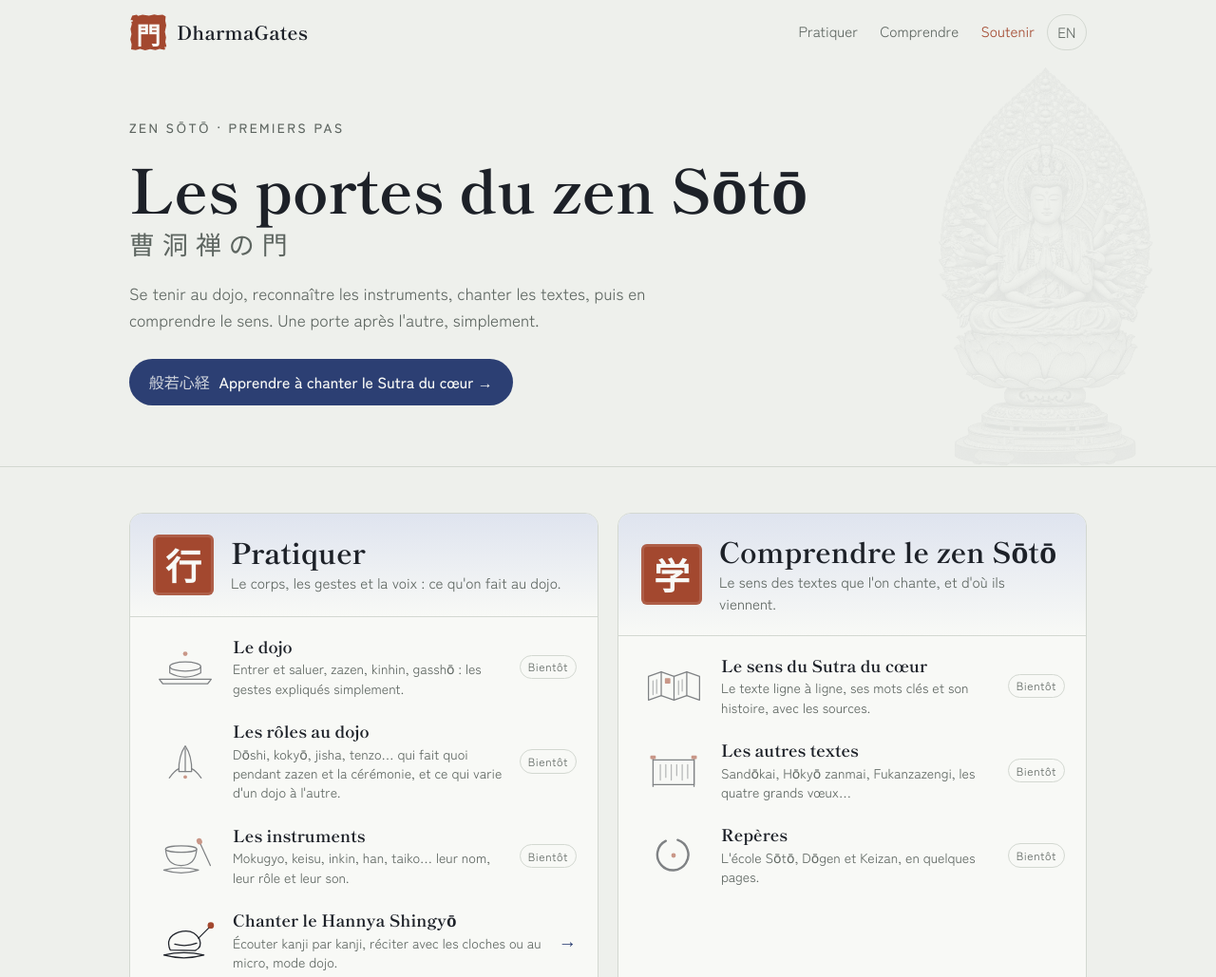
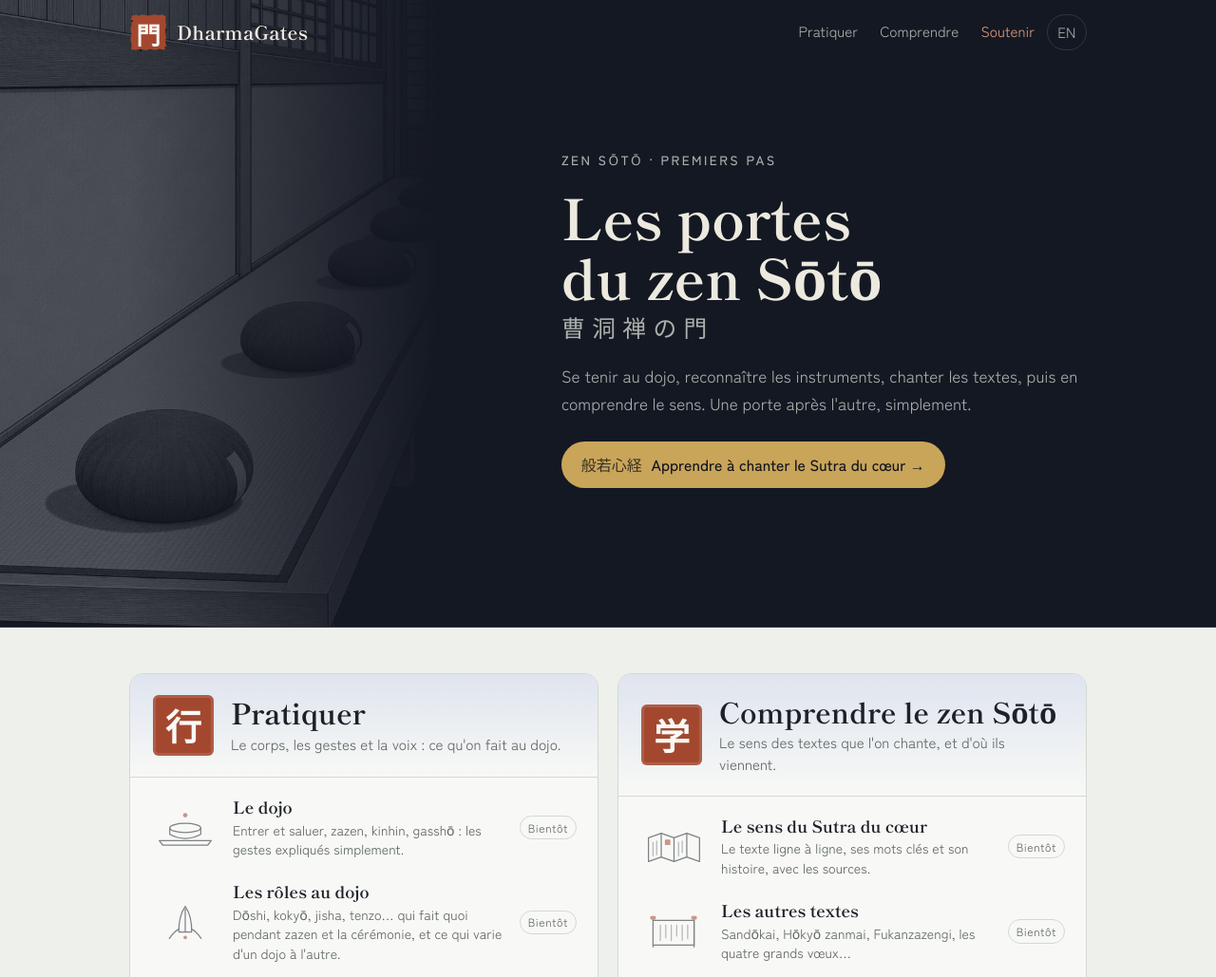
Before and after one commit to leonardjthomas1325/dharmagates, a plain HTML site: page index.html in a window 1280 px wide. Shown: the top 1029 px of the page at 95% size. Drawn offline with Linux system fonts and the light colour scheme.

Commit message:
Accueil : estrade du dojo en filigrane sur fond d'encre, calée dans le coin haut gauche (maquette Z2)
Remplace le Kannon en filigrane de l'ouverture par l'illustration de l'estrade
(accueil-dojo.webp), rognée en haut et à gauche et effacée vers la droite.
Le fond d'encre remonte derrière l'en-tête. Même rendu en français et en anglais.

Co-Authored-By: Claude Opus 5.5 <noreply@anthropic.com>
Claude-Session: https://claude.ai/code/session_017djE2ZACZH5ci7LUrLjdLx

```diff
--- a/index.html
+++ b/index.html
@@ -42,13 +42,14 @@
 
 <main>
   <div class="hero">
-    <div class="kannon" aria-hidden="true"></div>
-    <div class="wrap">
+    <!-- Fond d'encre qui remonte derrière l'en-tête, avec l'estrade du dojo en filigrane calée dans le coin haut gauche -->
+    <div class="encre" aria-hidden="true"><img src="accueil-dojo.webp" alt="" width="926" height="1463"></div>
+    <div class="wrap"><div class="hero-text">
       <p class="eyebrow">Zen Sōtō · premiers pas</p>
       <h1>Les portes du zen Sōtō<span class="jp" lang="ja">曹洞禅の門</span></h1>
       <p class="lead">Se tenir au dojo, reconnaître les instruments, chanter les textes, puis en comprendre le sens. Une porte après l'autre, simplement.</p>
       <a class="cta" href="hannya-shingyo/fr/"><span class="jp" lang="ja" aria-hidden="true">般若心経</span> Apprendre à chanter le Sutra du cœur →</a>
-    </div>
+    </div></div>
   </div>
 
   <!-- Deux portes. Une ligne « soon » devient un lien (href) quand sa page est en ligne. -->
--- a/site.css
+++ b/site.css
@@ -40,13 +40,20 @@ a{color:inherit}
 @media (prefers-color-scheme:dark){:root:not([data-theme="light"]) .menu .don a{color:#d98a6e}}
 :root[data-theme="dark"] .menu .don a{color:#d98a6e}
 
-/* Ouverture : un titre, une phrase, Kannon en filigrane */
-.hero{position:relative;overflow:hidden;padding:56px 0 64px;border-bottom:1px solid var(--line)}
-.hero .kannon{position:absolute;right:-40px;top:0;bottom:0;width:min(46vw,440px);pointer-events:none;background:var(--ink);opacity:.07;
-  -webkit-mask:url(hannya-shingyo/kannon.webp) center/contain no-repeat;mask:url(hannya-shingyo/kannon.webp) center/contain no-repeat}
-.hero .wrap{position:relative}
+/* Ouverture : en-tête et titre sur fond d'encre, l'estrade du dojo en filigrane dans le coin haut gauche.
+   Le fond (.encre) remonte derrière l'en-tête ; l'image est rognée en haut et à gauche et s'efface vers la droite. */
+.top,.hero{--ink:#ece9df;--muted:#aab0ad;--line:#2f3542;--accent:#c9a55a;--accent-soft:#262b38;--on-accent:#12151c;--bg:#141822;color:var(--ink)}
+.top{position:relative;z-index:2}
+.top .menu .don a{color:#e09a7e}
+body{overflow-x:hidden}
+.hero{position:relative;padding:0;border-bottom:1px solid #2f3542}
+.hero .encre{position:absolute;left:0;right:0;bottom:0;top:-220px;z-index:0;overflow:hidden;background:#141822;pointer-events:none}
+.hero .encre img{position:absolute;left:-72px;top:-78px;height:calc(100% + 152px);width:auto;opacity:.26;
+  -webkit-mask:linear-gradient(90deg,#000 34%,transparent 88%);mask:linear-gradient(90deg,#000 34%,transparent 88%)}
+.hero .wrap{position:relative;z-index:1;min-height:min(640px,74vh);display:flex;align-items:center}
+.hero-text{margin-left:min(43vw,455px);max-width:620px;padding:20px 0 76px}
 .eyebrow{margin:0;font:500 .85em var(--f-body);letter-spacing:.18em;text-transform:uppercase;color:var(--muted)}
-h1{font:700 clamp(36px,6.4vw,64px)/1.08 var(--f-display);margin:.3em 0 0;max-width:13em;text-wrap:balance}
+h1{font:700 clamp(36px,4.6vw,64px)/1.08 var(--f-display);margin:.3em 0 0;max-width:13em;text-wrap:balance}
 h1 .jp{display:block;margin-top:.35em;font-size:.42em;font-weight:500;letter-spacing:.3em;color:var(--muted)}
 .lead{max-width:34em;margin:1.4em 0 0;font-size:1.08em;color:var(--muted)}
 
@@ -88,9 +95,12 @@ footer ul{list-style:none;padding:0;margin:0 0 .6em;display:flex;flex-wrap:wrap;
 footer a{color:var(--ink)}
 footer p{margin:.2em 0}
 
+@media (max-width:900px){
+  .hero .wrap{min-height:0;display:block}
+  .hero-text{margin-left:0;padding:150px 0 60px}
+  .hero .encre img{left:-45px;height:calc(100% + 120px);opacity:.14;-webkit-mask:none;mask:none}
+}
 @media (max-width:600px){
   .top{flex-direction:column;align-items:flex-start}
-  .hero{padding:36px 0 44px}
-  .hero .kannon{width:70vw;right:-80px;opacity:.05}
 }
 @media (prefers-reduced-motion:reduce){html{scroll-behavior:auto}}
```
Also changed, not shown: en/index.html (+4 -3 lines), accueil-dojo.webp (added), 1 other file.
